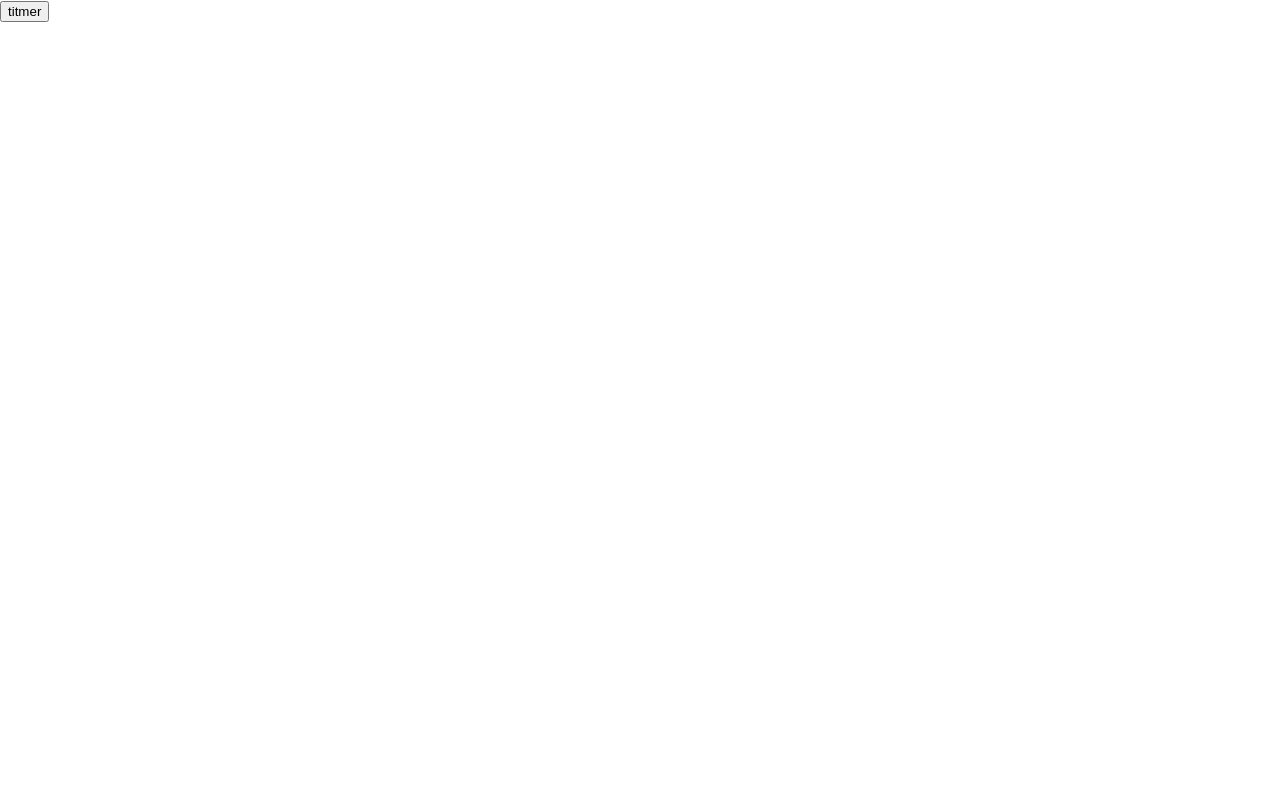
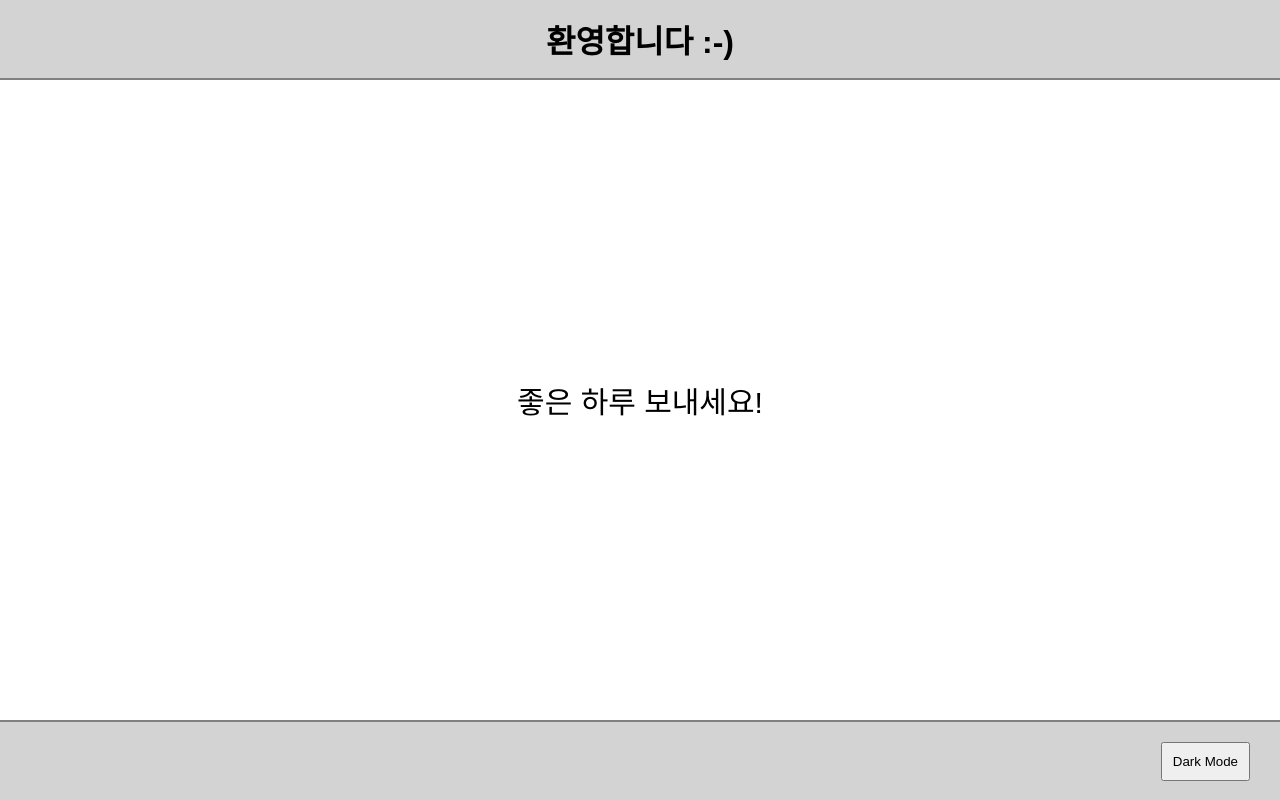
Before and after one commit to eunseonJeong/React-week2, a React (Create React App) app: page / in a window 1280 px wide. Built offline with nearby package versions, Linux system fonts and the light colour scheme.

Commit message:
useContext

```diff
--- a/src/App.css
+++ b/src/App.css
@@ -0,0 +1,38 @@
+* {
+    box-sizing: border-box;
+    margin: 0;
+    font-family: sans-serif;
+  }
+  .page {
+    width: 100%;
+    height: 100vh;
+    display: flex;
+    flex-direction: column;
+  }
+  .header {
+    width: 100%;
+    height: 80px;
+    border-bottom: 2px solid gray;
+    display: flex;
+    justify-content: center;
+    align-items: center;
+  }
+  .content {
+    flex: 1;
+    display: flex;
+    justify-content: center;
+    align-items: center;
+    font-size: 30px;
+  }
+  .footer {
+    width: 100%;
+    height: 80px;
+    border-top: 2px solid gray;
+    display: flex;
+    justify-content: flex-end;
+    align-items: center;
+  }
+  .button {
+    padding: 10px;
+    margin-right: 30px;
+  }
--- a/src/App.js
+++ b/src/App.js
@@ -1,14 +1,15 @@
 import React, { useState } from "react";
-import Timer from "./component/Timer";
+import "./App.css";
+import Page from "./component/Page";
+
 
 function App() {
-  const [show,setShow] = useState(false);
+  const [isDark, setIsDark] = useState(false);
+
   return (
-    <>
-      {show && <Timer />}
 
-      <button onClick={() => setShow(!show)} >titmer</button>
-    </>
+      <Page isDark={isDark} setIsDark={setIsDark} />
+
   );
 }
 
--- /dev/null
+++ b/src/component/Content.jsx
@@ -0,0 +1,16 @@
+import React from "react";
+
+function Content({ isDark }) {
+  return (
+  <div className="content"
+  style={{
+    backgroundColor: isDark ? 'black' : 'white',
+    color: isDark ? 'white' : 'black',
+  }}>
+
+    <p>좋은 하루 보내세요!</p>
+  </div>
+  )
+}
+
+export default Content;
--- /dev/null
+++ b/src/component/Footer.jsx
@@ -0,0 +1,18 @@
+import React from "react";
+
+function Footer({ isDark, setIsDark }) {
+  const toffleTheme = () => {
+    setIsDark(!isDark);
+  };
+
+  return (
+    <footer className="footer"
+    style={{
+        backgroundColor: isDark ? 'black' : 'lightgray',
+    }}>
+      <button className="button" onClick={toffleTheme}>Dark Mode</button>
+    </footer>
+  );
+};
+
+export default Footer;
--- /dev/null
+++ b/src/component/Header.jsx
@@ -0,0 +1,16 @@
+import React from "react";
+
+function Header({ isDark }) {
+  return (
+    <header className='header'
+    style={{
+        background: isDark ? 'black' : 'lightgray',
+        color: isDark ? 'white' : 'black',
+    }}>
+
+      <h1> 환영합니다 :-) </h1>
+    </header>
+  );
+}
+
+export default Header;
--- /dev/null
+++ b/src/component/Page.jsx
@@ -0,0 +1,17 @@
+import React from 'react'
+import Content from './Content';
+import Footer from './Footer';
+import Header from './Header';
+
+
+function Page({isDark,setIsDark}) {
+  return (
+    <div className='page'>
+        <Header isDark={isDark} />
+        <Content isDark={isDark} />
+        <Footer isDark={isDark} setIsDark={setIsDark} />
+    </div>
+  )
+}
+
+export default Page;
--- /dev/null
+++ b/src/context/ThemeContext.js
@@ -0,0 +1,3 @@
+import { createContext } from "react";
+
+export const ThemeContext = createContext(null);
--- a/src/index.css
+++ b/src/index.css
@@ -1,13 +1,38 @@
-body {
+* {
+  box-sizing: border-box;
   margin: 0;
-  font-family: -apple-system, BlinkMacSystemFont, 'Segoe UI', 'Roboto', 'Oxygen',
-    'Ubuntu', 'Cantarell', 'Fira Sans', 'Droid Sans', 'Helvetica Neue',
-    sans-serif;
-  -webkit-font-smoothing: antialiased;
-  -moz-osx-font-smoothing: grayscale;
+  font-family: sans-serif;
 }
-
-code {
-  font-family: source-code-pro, Menlo, Monaco, Consolas, 'Courier New',
-    monospace;
+.page {
+  width: 100%;
+  height: 100vh;
+  display: flex;
+  flex-direction: column;
 }
+.header {
+  width: 100%;
+  height: 80px;
+  border-bottom: 2px solid gray;
+  display: flex;
+  justify-content: center;
+  align-items: center;
+}
+.content {
+  flex: 1;
+  display: flex;
+  justify-content: center;
+  align-items: center;
+  font-size: 30px;
+}
+.footer {
+  width: 100%;
+  height: 80px;
+  border-top: 2px solid gray;
+  display: flex;
+  justify-content: flex-end;
+  align-items: center;
+}
+.button {
+  padding: 10px;
+  margin-right: 30px;
+}
```
Also changed, not shown: src/component/style/common.scss (added, +17 -0 lines).
